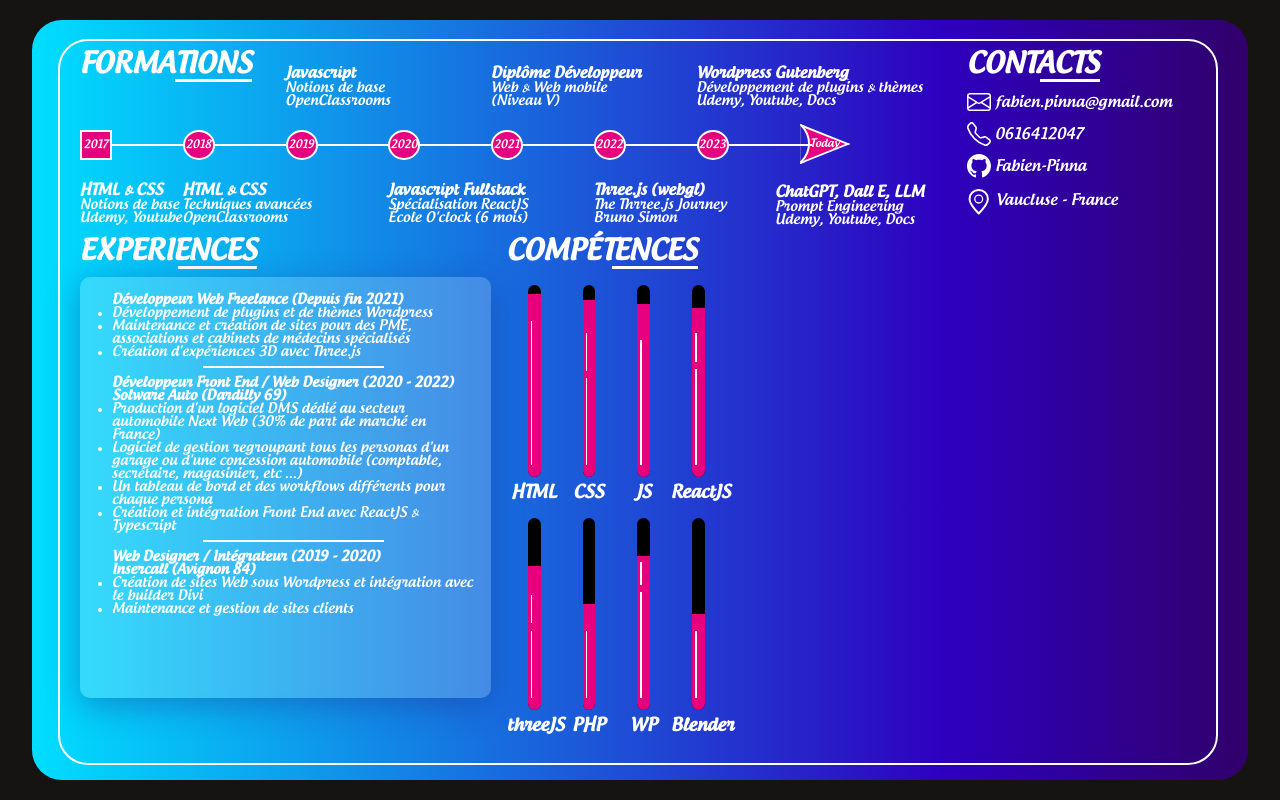
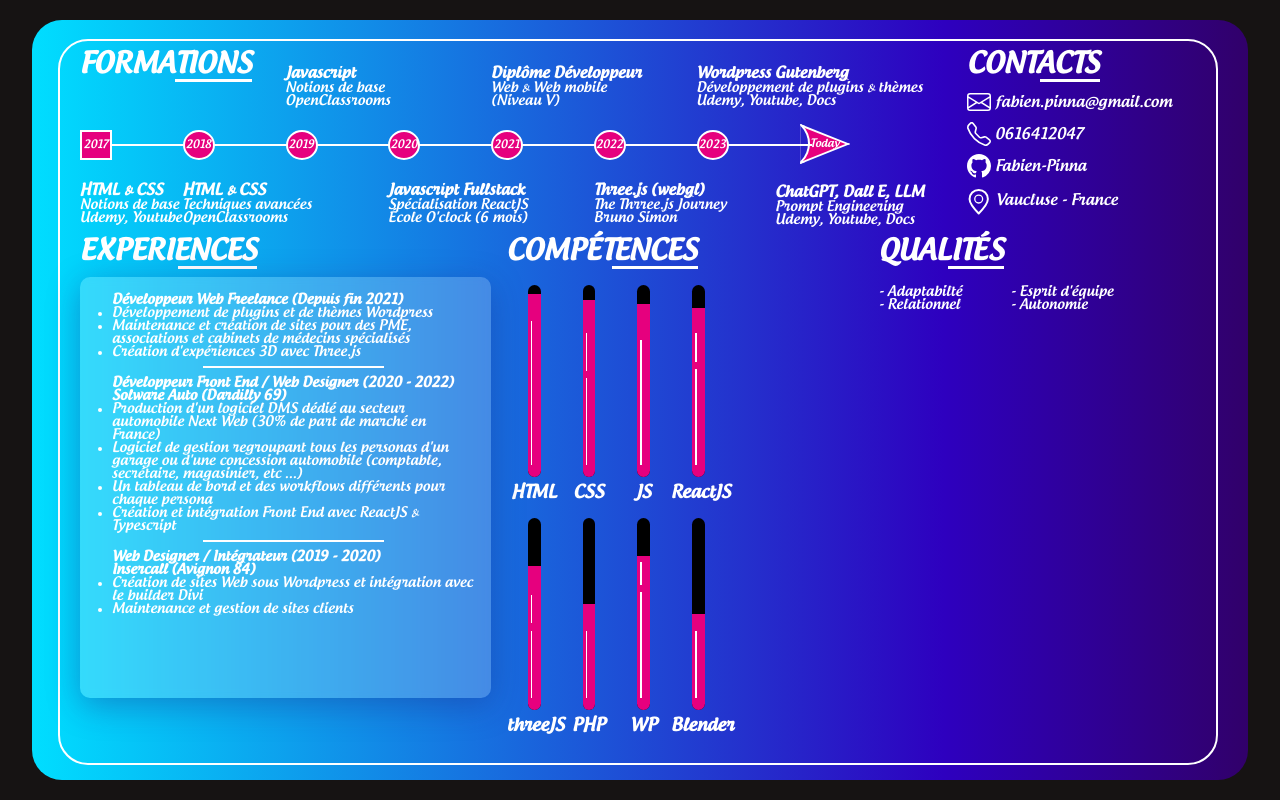
Before and after one commit to Fabien-Pinna/my-resume, a React app: page / in a window 1280 px wide. Built offline with nearby package versions, Linux system fonts and the light colour scheme; the HTML template or start-up script is replaced by a standard one.

Commit message:
Quality part done

```diff
--- a/src/Resume.jsx
+++ b/src/Resume.jsx
@@ -2,6 +2,7 @@ import Formation from './components/Formation/Formation'
 import Contact from './components/Contact/Contact'
 import Experience from './components/Experience/Experience'
 import Skill from './components/Skill/Skill'
+import Quality from './components/Quality/Quality'
 
 import './Resume.scss'
 
@@ -13,6 +14,7 @@ const Resume = () => {
                 <Contact />
                 <Experience />
                 <Skill />
+                <Quality />
             </div>
 
         </div>
--- /dev/null
+++ b/src/components/Quality/Quality.jsx
@@ -0,0 +1,21 @@
+import Title from '../Title/Title'
+
+import './Quality.scss'
+
+const Quality = () => {
+    return (
+        <div className='quality'>
+            <Title title='Qualités' />
+            <div className="quality-box">
+                <ul>
+                    <li> - Adaptabilté </li>
+                    <li> - Esprit d'équipe </li>
+                    <li> - Relationnel </li>
+                    <li> - Autonomie </li>
+                </ul>
+            </div>
+        </div>
+    )
+}
+
+export default Quality
--- /dev/null
+++ b/src/components/Quality/Quality.scss
@@ -0,0 +1,22 @@
+.quality {
+    grid-area: quality;
+    width: 60%;
+    margin-left: 4rem;
+
+    .quality-box {
+        margin-top: 1rem;
+
+        ul {
+            display: flex;
+            flex-wrap: wrap;
+            justify-content: space-between;
+            list-style-type: none;
+            padding: 0;
+            margin: 0;
+
+            li {
+                width: 8rem;
+            }
+        }
+    }
+}
```
